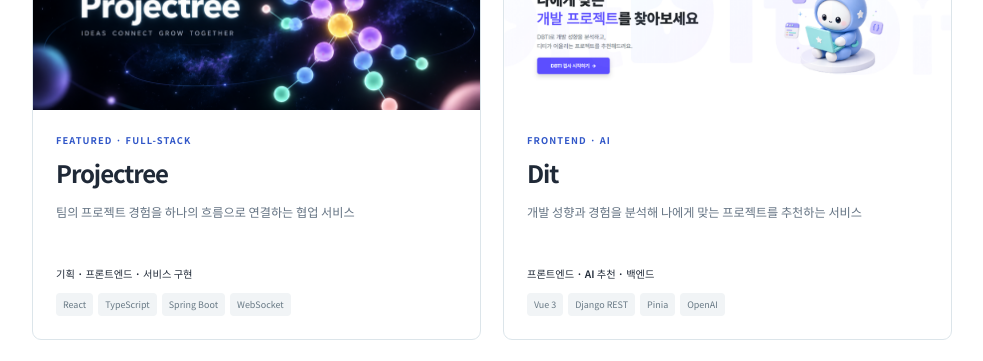
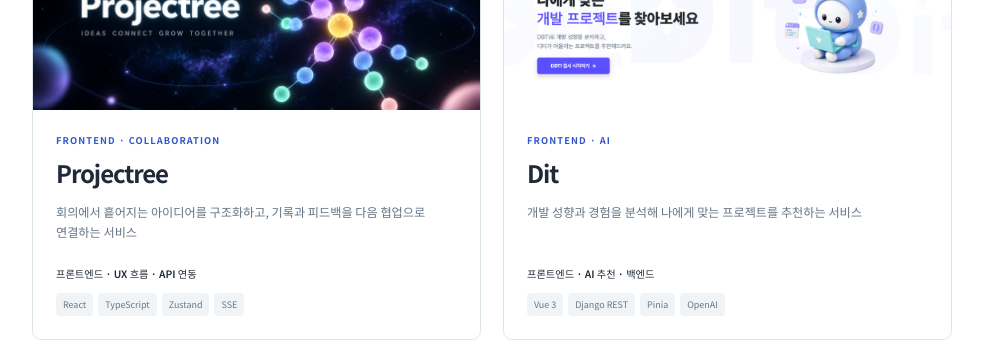
Before and after one commit to jszxro/jszxro.github.io, a React (Vite) app: page / in a window 1280 px wide. Shown: the part 2840-3201 px from the top of the page, without its empty margins (148-1131 px from the left). Built offline with nearby package versions, Linux system fonts and the light colour scheme; grey boxes are pictures that could not be loaded.

Commit message:
fix: Projectree 홈 카드 정보 수정

```diff
--- a/src/App.tsx
+++ b/src/App.tsx
@@ -6,10 +6,10 @@
 const projects = [
   {
     title: 'Projectree',
-    category: 'Featured · Full-stack',
-    description: '팀의 프로젝트 경험을 하나의 흐름으로 연결하는 협업 서비스',
-    contribution: '기획 · 프론트엔드 · 서비스 구현',
-    stack: ['React', 'TypeScript', 'Spring Boot', 'WebSocket'],
+    category: 'Frontend · Collaboration',
+    description: '회의에서 흩어지는 아이디어를 구조화하고, 기록과 피드백을 다음 협업으로 연결하는 서비스',
+    contribution: '프론트엔드 · UX 흐름 · API 연동',
+    stack: ['React', 'TypeScript', 'Zustand', 'SSE'],
     cover: '/images/projects/projectree/projectree-cover.png',
     tone: 'blue',
     href: '#/projects/projectree',
```
